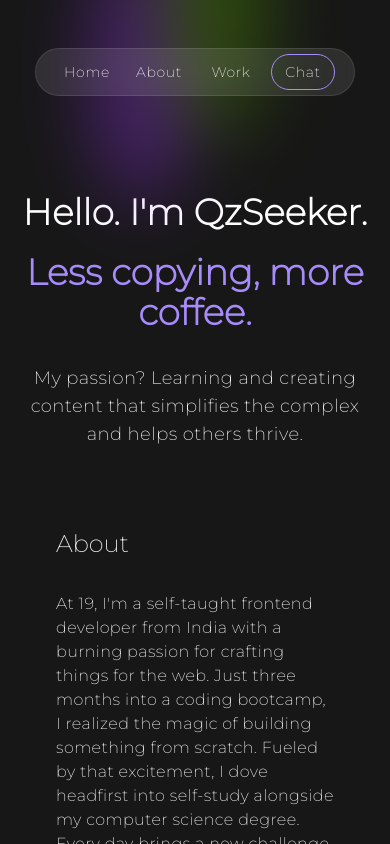
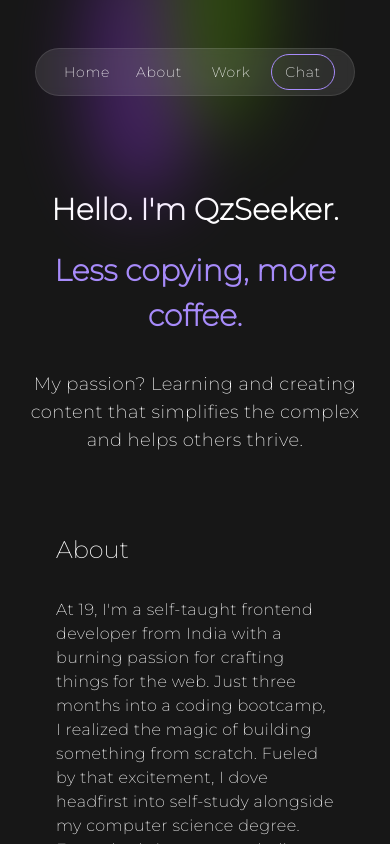
Before and after one commit to qzSeeker/PortfolioQzseeker, a React (Vite) app: page / in a window 390 px wide. Shown: the top 844 px of the page. Built offline with nearby package versions, Linux system fonts and the light colour scheme.

Commit message:
initial commit

```diff
--- a/src/Components/Hero.jsx
+++ b/src/Components/Hero.jsx
@@ -79,10 +79,10 @@ function Hero() {
           </div>
         </div>
         <div className="md:mt-48 md:mb-56 mt-20 mb-20 flex flex-col mx-1 md:mx-14">
-          <h1 className="xl:text-7xl lg:text-6xl text-4xl font-extrabold text-center mb-5">
+          <h1 className="xl:text-7xl lg:text-6xl md:text-5xl text-3xl font-extrabold text-center mb-5">
             Hello. I'm QzSeeker.
           </h1>
-          <h1 className="xl:text-7xl lg:text-6xl text-4xl font-extrabold text-violet-400 text-center">
+          <h1 className="xl:text-7xl lg:text-6xl md:text-5xl text-3xl font-extrabold text-violet-400 text-center leading-normal">
             Less copying, more coffee.
           </h1>
           <p className="text-center mt-8 text-lg tracking-wide px-4">
```
